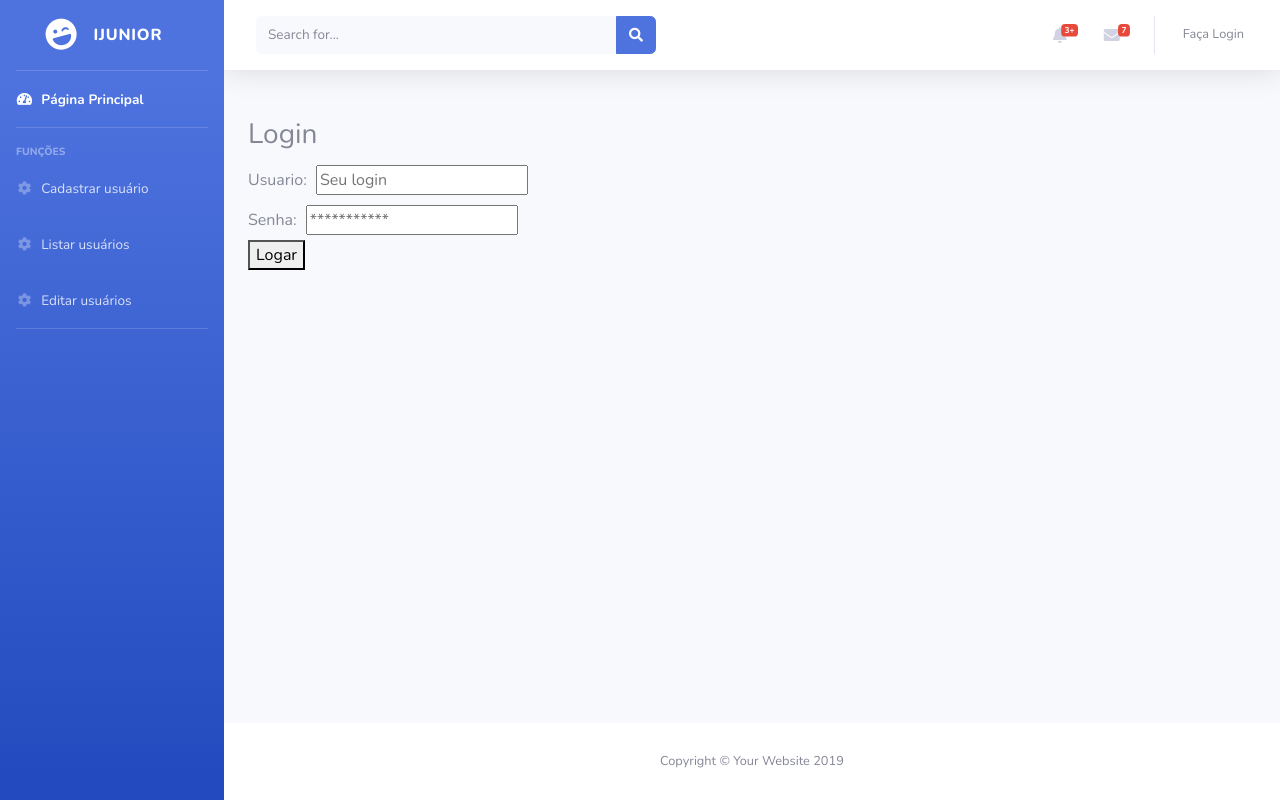
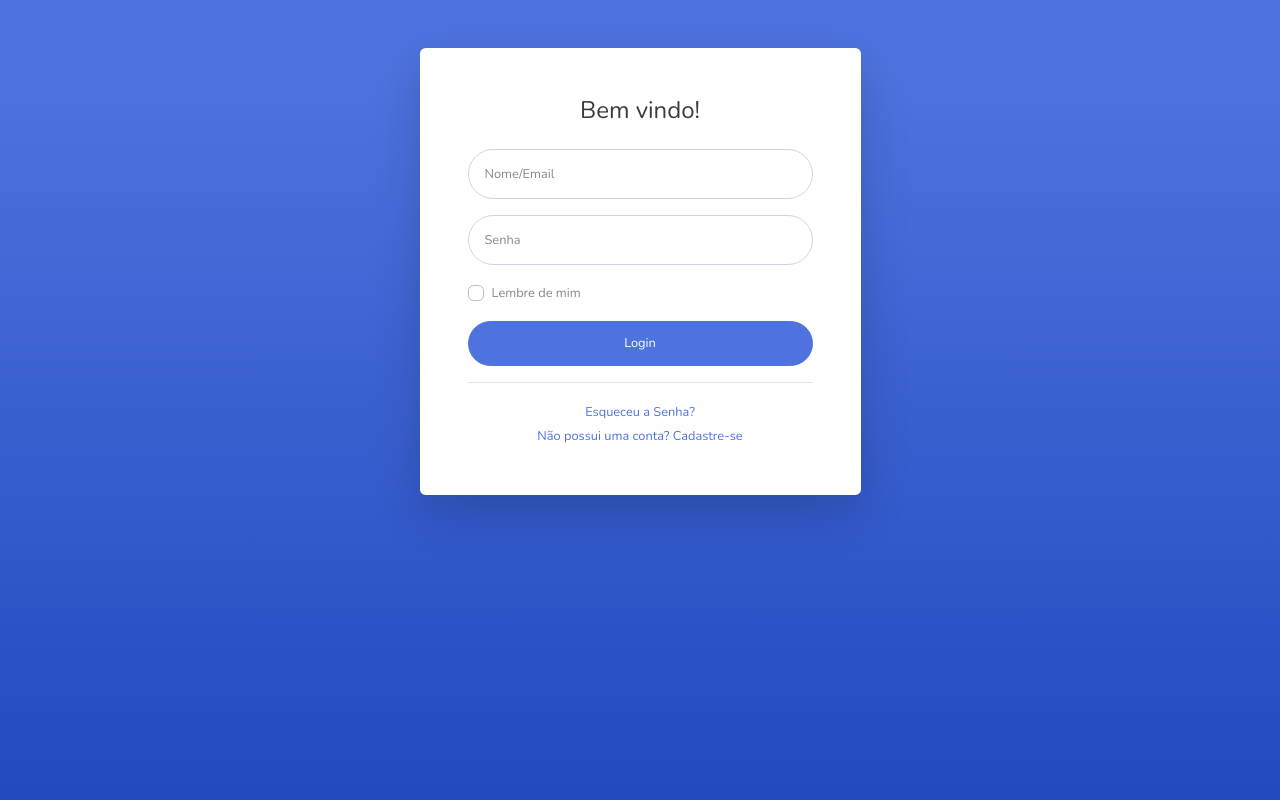
Before and after one commit to gabrielmteixeira/sistemaptflask, a Flask app: page /usuario/login in a window 1280 px wide. Run offline with Flask 2, Linux system fonts and the light colour scheme; some libraries are stand-ins or nearby versions.

Commit message:
tela de login de usuário

```diff
--- a/projeto_base/usuario/templates/login.html
+++ b/projeto_base/usuario/templates/login.html
@@ -1,30 +1,100 @@
-{% extends "Base_dashboard.html" %}
+<!DOCTYPE html>
+<html lang="pt-br">
 
-{% block conteudo %}
-    {% with messages = get_flashed_messages() %}
-        {% if messages %}
-            <ul class=flashes>
-                {% for message in messages %}
-                    <li><b>{{ message }}</b></li>
-                {% endfor %}
-            </ul>
-        {% endif %}
-    {% endwith %}
+<head>
 
-<h3>Login</h3>
+  <meta charset="utf-8">
+  <meta http-equiv="X-UA-Compatible" content="IE=edge">
+  <meta name="viewport" content="width=device-width, initial-scale=1, shrink-to-fit=no">
+  <meta name="description" content="">
+  <meta name="author" content="">
 
-<form action="{{url_for('usuario.login')}}" method="POST">
-    <input type="hidden" name="csrf_token" value="{{ csrf_token() }}">
+  <title>Login</title>
 
-    <div>
-        <span>Usuario:</span>
-        <input type="text" id="login" name="login" placeholder="Seu login" required style="margin: 5px;" maxlength="255">
-    </div>
-    <div>
-        <span>Senha:</span>
-        <input type="password" id="senha" name="senha" placeholder="***********" required style="margin: 5px;" maxlength="255">
+  <!-- Custom fonts for this template-->
+  <link href="vendor/fontawesome-free/css/all.min.css" rel="stylesheet" type="text/css">
+  <link href="https://fonts.googleapis.com/css?family=Nunito:200,200i,300,300i,400,400i,600,600i,700,700i,800,800i,900,900i" rel="stylesheet">
+
+  <!-- Custom styles for this template-->
+  <link href="{{url_for('static', filename='temas_exteriores/startbootstrap-sb-admin-2-gh-pages/css/sb-admin-2.min.css')}}" rel="stylesheet">
+
+</head>
+
+<body class="bg-gradient-primary">
+
+  <div class="container">
+
+    <!-- Outer Row -->
+    <div class="row justify-content-center">
+
+      <div class="col-md-5">
+
+        <div class="card o-hidden border-0 shadow-lg my-5">
+          <div class="card-body p-0">
+            <!-- Nested Row within Card Body -->
+            <div class="row">
+
+              <div class="col-xl-12">
+                <div class="p-5">
+                  <div class="text-center">
+                    {% with messages = get_flashed_messages() %} {% if messages %}
+                    <div class="flashes " style="height: 40px;">
+                  {% for message in messages %}
+                <p class="btn btn-block btn-warning"><b>{{ message }}</b></p>
+                    {% endfor %}
+
+                </div>
+                    <br> {% endif %} {% endwith %}
+                    <h1 class="h4 text-gray-900 mb-4">Bem vindo!</h1>
+                  </div>
+                  <form action="{{url_for('usuario.login')}}" method="POST" class="user">
+                    <input type="hidden" name="csrf_token" value="{{ csrf_token() }}">
+                    <div class="form-group">
+                      <input name="login" type="text" class="form-control form-control-user" id="exampleInputEmail" aria-describedby="emailHelp" placeholder="Nome/Email">
+                    </div>
+                    <div class="form-group">
+                      <input name="senha" type="password" class="form-control form-control-user" id="exampleInputPassword" placeholder="Senha">
+                    </div>
+                    <div class="form-group">
+                      <div class="custom-control custom-checkbox small">
+                        <input type="checkbox" class="custom-control-input" id="customCheck">
+                        <label class="custom-control-label" for="customCheck">Lembre de mim</label>
+                      </div>
+                    </div>
+                    <button class="btn btn-primary btn-user btn-block">
+                      Login
+                    </button>
+                    <hr>
+                  </form>
+
+                  <div class="text-center">
+                    <a class="small" href="forgot-password.html">Esqueceu a Senha?</a>
+                  </div>
+                  <div class="text-center">
+                    <a class="small" href="{{url_for('usuario.cadastrar_usuario')}}">Não possui uma conta? Cadastre-se</a>
+                  </div>
+                </div>
+              </div>
+            </div>
+          </div>
+        </div>
+
+      </div>
+
     </div>
 
-    <button type="submit">Logar</button>
-  </form>
-{% endblock %}
+  </div>
+
+  <!-- Bootstrap core JavaScript-->
+  <script src="vendor/jquery/jquery.min.js"></script>
+  <script src="{{url_for('static', filename='temas_exteriores/startbootstrap-sb-admin-2-gh-pages/vendor/bootstrap/js/bootstrap.bundle.min.js')}}"></script>
+
+  <!-- Core plugin JavaScript-->
+  <script src="vendor/jquery-easing/jquery.easing.min.js"></script>
+
+  <!-- Custom scripts for all pages-->
+  <script src="{{url_for('static', filename='temas_exteriores/startbootstrap-sb-admin-2-gh-pages/js-admin-2.min.js')}}"></script>
+
+</body>
+
+</html>
```
Also changed, not shown: projeto_base/usuario/admin_views.py (line endings or trailing spaces).
